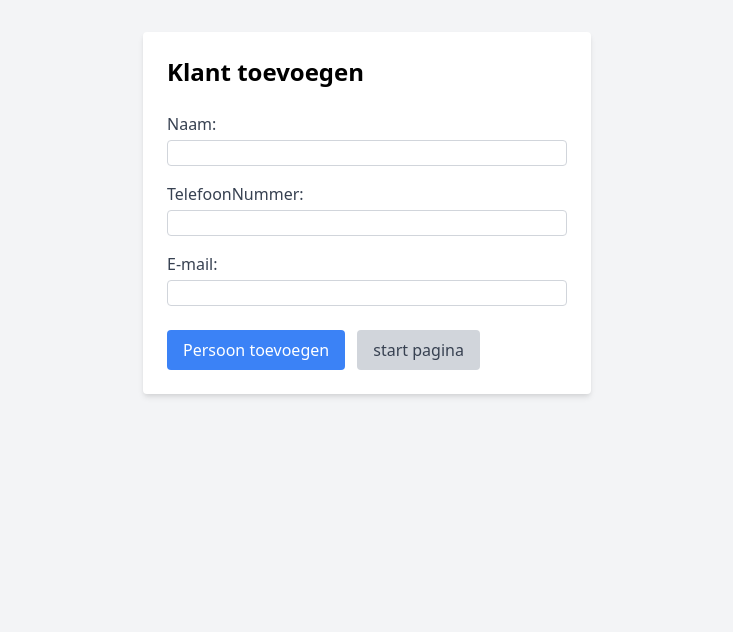
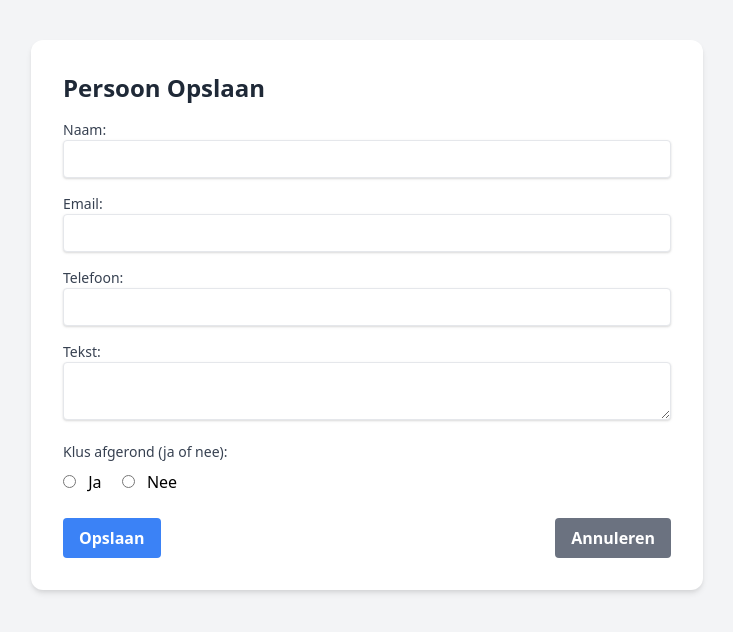
Before and after one commit to Brayden22095/UserStories, a PHP site: page /save.php in a window 1280 px wide. Shown: the top 632 px of the page, without its empty margins (273-1006 px from the left). Run offline with PHP 8.4, Linux system fonts and the light colour scheme.

Commit message:
last changes

```diff
--- a/php/public/klantenbeheer/detail.php
+++ b/php/public/klantenbeheer/detail.php
@@ -50,9 +50,7 @@ if (isset($_GET['id'])) {
                             </div>
                         </div>
                         <input type="hidden" name="klant_id" value="<?php echo htmlspecialchars($klantenData[0]['id']); ?>">
-                        <div class="mt-4">
-                            <input type="submit" value="Update Status" class="bg-blue-500 hover:bg-blue-700 text-white font-bold py-2 px-4 rounded">
-                        </div>
+
                     </form>
                 </div>
                 <div class="mt-6 flex space-x-4">
--- a/php/public/klantenbeheer/index.php
+++ b/php/public/klantenbeheer/index.php
@@ -75,5 +75,6 @@ $allCustomers = $customer->getAllCustomers();
             </table>
         </div>
     </div>
+
 </body>
 </html>
--- a/php/public/klantenbeheer/save.php
+++ b/php/public/klantenbeheer/save.php
@@ -1,57 +1,78 @@
+<?php
+include("../../src/klantenbeheer.php");
+
+if(isset($_POST['savePerson'])){
+    // Check if all fields are filled out
+    if(empty($_POST['naam']) || empty($_POST['telefoonNummer']) || empty($_POST['email'])){
+        echo "<p class='text-red-500 mt-4'>Alle velden zijn verplicht.</p>";
+    } else {
+        $newPerson = new klantenbeheer();
+        $newPerson->setNaam($_POST['naam']);
+        $newPerson->setEmail($_POST['email']);
+        $newPerson->setTelefoonNummer($_POST['telefoonNummer']);
+        $newPerson->setTekst($_POST['tekst']);
+        $newPerson->setStatus($_POST['klus_afgerond']); // Assuming 'klus_afgerond' is the name of your radio button
+
+        if($newPerson->saveCustomer() != false){
+            echo "<p class='text-green-500 mt-4'>Persoon is opgeslagen</p>";
+            header('Location: index.php');
+            exit; // Ensure to exit after redirection
+        } else {
+            echo "<p class='text-red-500 mt-4'>Persoon is niet opgeslagen</p>";
+        }
+    }
+}
+?>
+
 <!DOCTYPE html>
 <html lang="nl">
-
 <head>
     <meta charset="UTF-8">
     <meta name="viewport" content="width=device-width, initial-scale=1.0">
-    <title>Klant toevoegen</title>
-    <!-- Voeg Tailwind CSS CDN toe -->
-    <link href="https://cdn.jsdelivr.net/npm/tailwindcss@2.2.19/dist/tailwind.min.css" rel="stylesheet">
+    <title>Persoon Opslaan</title>
+    <!-- Tailwind CSS CDN -->
+    <link href="https://cdnjs.cloudflare.com/ajax/libs/tailwindcss/2.2.19/tailwind.min.css" rel="stylesheet">
 </head>
-
 <body class="bg-gray-100">
-    <div class="container mx-auto py-8">
-        <div class="max-w-md mx-auto bg-white rounded p-6 shadow-md">
-            <h2 class="text-2xl font-semibold mb-6">Klant toevoegen</h2>
-            <form action="#" method="post">
+    <div class="max-w-md mx-auto bg-white rounded-xl shadow-md overflow-hidden md:max-w-2xl mt-10">
+        <div class="p-8">
+            <h1 class="text-2xl font-bold mb-4 text-gray-800">Persoon Opslaan</h1>
+            <form action="" method="post">
                 <div class="mb-4">
-                    <label for="naam" class="block text-gray-700">Naam:</label>
-                    <input type="text" name="naam" id="naam" class="form-input mt-1 block w-full border border-gray-300 rounded" />
+                    <label class="block text-sm font-medium text-gray-700" for="naam">Naam:</label>
+                    <input type="text" name="naam" id="naam" class="shadow appearance-none border rounded w-full py-2 px-3 text-gray-700 leading-tight focus:outline-none focus:shadow-outline">
                 </div>
                 <div class="mb-4">
-                    <label for="telefoonNummer" class="block text-gray-700">TelefoonNummer:</label>
-                    <input type="text" name="telefoonNummer" id="telefoonNummer" class="form-input mt-1 block w-full border border-gray-300 rounded" />
+                    <label class="block text-sm font-medium text-gray-700" for="email">Email:</label>
+                    <input type="email" name="email" id="email" class="shadow appearance-none border rounded w-full py-2 px-3 text-gray-700 leading-tight focus:outline-none focus:shadow-outline">
                 </div>
                 <div class="mb-4">
-                    <label for="email" class="block text-gray-700">E-mail:</label>
-                    <input type="text" name="email" id="email" class="form-input mt-1 block w-full border border-gray-300 rounded" />
+                    <label class="block text-sm font-medium text-gray-700" for="telefoonNummer">Telefoon:</label>
+                    <input type="tel" name="telefoonNummer" id="telefoonNummer" class="shadow appearance-none border rounded w-full py-2 px-3 text-gray-700 leading-tight focus:outline-none focus:shadow-outline">
                 </div>
-                <div class="mt-6">
-                    <input type="submit" name="savePerson" value="Persoon toevoegen"
-                        class="bg-blue-500 text-white px-4 py-2 rounded hover:bg-blue-600 cursor-pointer mr-2" />
-                    <button type="button" onclick="window.location.href='index.php'" class="bg-gray-300 text-gray-700 px-4 py-2 rounded hover:bg-gray-400 cursor-pointer">start pagina</button>
+                <div class="mb-4">
+                    <label class="block text-sm font-medium text-gray-700" for="tekst">Tekst:</label>
+                    <textarea name="tekst" id="tekst" class="shadow appearance-none border rounded w-full py-2 px-3 text-gray-700 leading-tight focus:outline-none focus:shadow-outline"></textarea>
+                </div>
+                <div class="mb-4">
+                    <label class="block text-sm font-medium text-gray-700">Klus afgerond (ja of nee):</label>
+                    <div class="mt-2">
+                        <input type="radio" name="klus_afgerond" value="ja" id="klus_ja" class="mr-2">
+                        <label for="klus_ja">Ja</label>
+                        <input type="radio" name="klus_afgerond" value="nee" id="klus_nee" class="ml-4 mr-2">
+                        <label for="klus_nee">Nee</label>
+                    </div>
+                </div>
+                <div class="flex items-center justify-between mt-6">
+                    <button type="submit" name="savePerson" class="bg-blue-500 hover:bg-blue-700 text-white font-bold py-2 px-4 rounded focus:outline-none focus:shadow-outline">
+                        Opslaan
+                    </button>
+                    <a href="index.php" class="bg-gray-500 hover:bg-gray-700 text-white font-bold py-2 px-4 rounded focus:outline-none focus:shadow-outline">
+                        Annuleren
+                    </a>
                 </div>
             </form>
-            <?php
-            include("../../src/klantenbeheer.php");
-
-            if(isset($_POST['savePerson'])){
-
-                $newPerson = new klantenbeheer();
-                $newPerson->setNaam($_POST['naam']);
-                $newPerson->setEmail($_POST['email']);
-                $newPerson->setTelefoonNummer($_POST['telefoonNummer']);
-
-                if($newPerson->saveCustomer() != false){
-                    echo "<p class='text-green-500 mt-4'>Persoon is opgeslagen</p>";
-                    header('Location: index.php');
-                } else {
-                    echo "<p class='text-red-500 mt-4'>Persoon is niet opgeslagen</p>";
-                }
-            }
-            ?>
         </div>
     </div>
 </body>
-
 </html>
```
